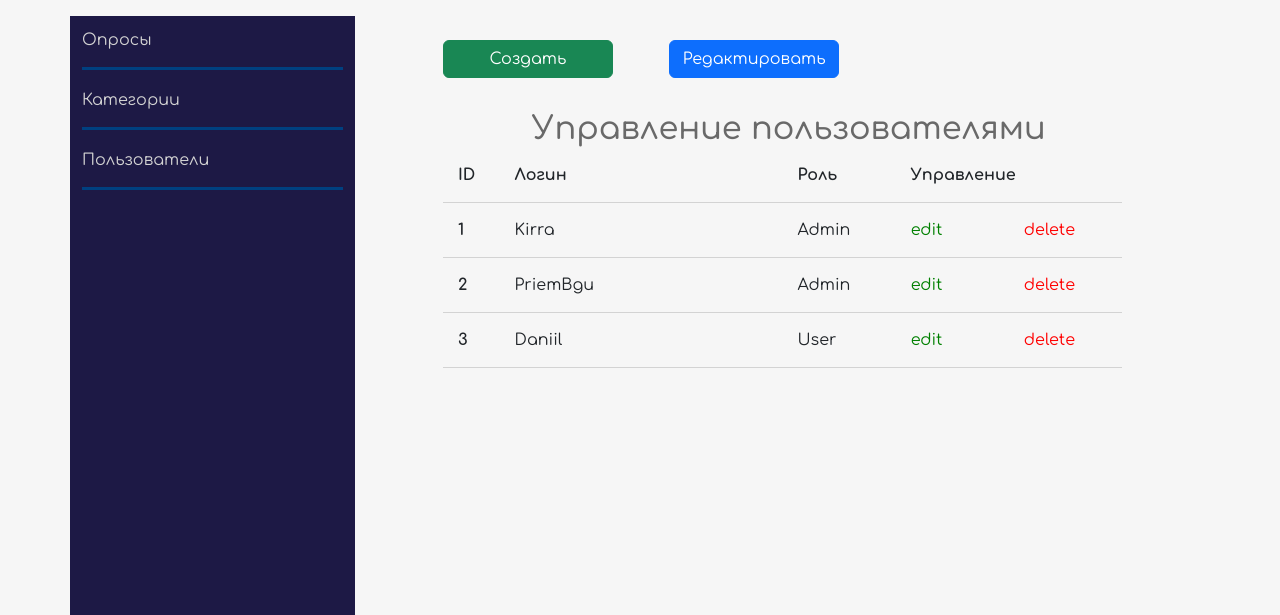
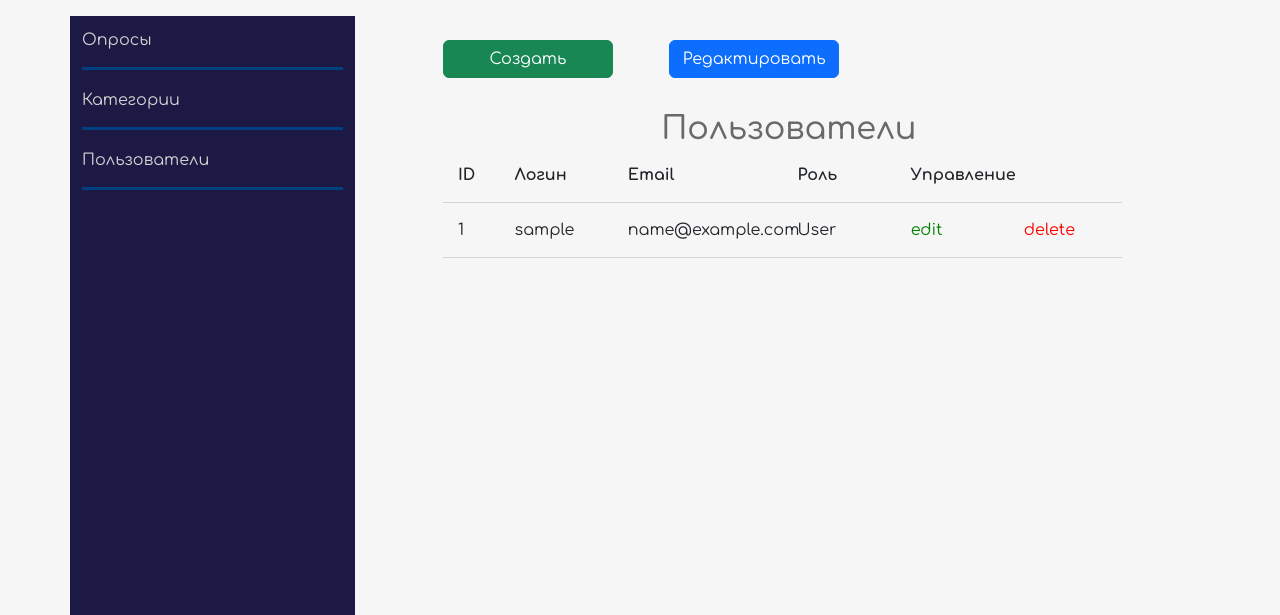
Before and after one commit to kiryalemeshev/DiplomWeb, a PHP site: page /DiplomWeb/admin/users/index.php in a window 1280 px wide. Shown: the part 70-685 px from the top of the page. Run offline with PHP 8.4, Linux system fonts and the light colour scheme; the visitor is signed in with stand-in values (Sample User, id 1); tables that the repository leaves empty or names only in its code hold one stand-in row (values such as "Sample post").

Commit message:
users admin

```diff
--- a/admin/users/create.php
+++ b/admin/users/create.php
@@ -65,12 +65,12 @@ include '../../app/controllers/users.php';
                 <form action="create.php" method="post">
                     <div class=col">
                         <label for="formGroupExampleInput" class="form-label">Ваш логин</label>
-                        <input name="login" value="" type="text" class="form-control" id="formGroupExampleInput" placeholder="введите ваш логин...">
+                        <input name="login"  type="text" class="form-control" id="formGroupExampleInput" placeholder="введите ваш логин...">
 
                     </div>
                     <div class="col">
                         <label for="exampleInputEmail1" class="form-label">Email</label>
-                        <input name="mail"   value=""  type="email" class="form-control" id="exampleInputEmail1" aria-describedby="emailHelp" placeholder="введите ваш email">
+                        <input name="mail"     type="email" class="form-control" id="exampleInputEmail1" aria-describedby="emailHelp" placeholder="введите ваш email">
 
                     </div>
                     <div class="col">
--- a/admin/users/index.php
+++ b/admin/users/index.php
@@ -1,5 +1,6 @@
 <?php include("../../path.php");
-include '../../app/database/db.php';
+
+include '../../app/controllers/users.php';
 
 ?>
 
@@ -53,37 +54,32 @@ include '../../app/database/db.php';
 
 
             <div class="row title-table">
-                <h2>Управление пользователями</h2>
+                <h2>Пользователи</h2>
                 <div class="col-1">ID</div>
-                <div class="col-5">Логин</div>
+                <div class="col-2">Логин</div>
+                <div class="col-3">Email</div>
                 <div class="col-2">Роль</div>
                 <div class="col-4">Управление</div>
 
             </div>
 
+
+            <?php foreach ($users as $key => $user):  ?>
             <div class="row post">
-                <div class="id col-1">1</div>
-                <div class="title col-5">Kirra</div>
-                <div class="author col-2">Admin</div>
-                <div class="red col-2"><a href="">edit</a></div>
-                <div class="del col-2"><a href="">delete</a></div>
+                <div class="col-1"><?=$user['id'];?></div>
+                <div class="col-2"><?=$user['username'];?></div>
+                <div class="col-3"><?=$user['email'];?></div>
+                <?php if ($user['admin'] == 1):?>
+                <div class="col-2">Admin</div>
+                <? else:?>
+                <div class="col-2">User</div>
+                <? endif;?>
+
+                <div class="red col-2"><a href="edit.php?edit_id=<?=$user['id'];?>">edit</a></div>
+                <div class="del col-2"><a href="index.php?delete_id=<?=$user['id'];?>">delete</a></div>
             </div>
+            <? endforeach; ?>
 
-            <div class="row post">
-                <div class="id col-1">2</div>
-                <div class="title col-5">PriemBgu</div>
-                <div class="author col-2">Admin</div>
-                <div class="red col-2"><a href="">edit</a></div>
-                <div class="del col-2"><a href="">delete</a></div>
-            </div>
-
-            <div class="row post">
-                <div class="id col-1">3</div>
-                <div class="title col-5">Daniil</div>
-                <div class="author col-2">User</div>
-                <div class="red col-2"><a href="">edit</a></div>
-                <div class="del col-2"><a href="">delete</a></div>
-            </div>
 
         </div>
 
--- a/app/controllers/users.php
+++ b/app/controllers/users.php
@@ -23,7 +23,7 @@ function userAuth($user)
         }
     }
 
-
+$users = selectAll('users');
 
 // Код для регистрации
 if($_SERVER["REQUEST_METHOD"] === "POST" && isset($_POST['button-reg'])){
@@ -36,16 +36,16 @@ if($_SERVER["REQUEST_METHOD"] === "POST" && isset($_POST['button-reg'])){
     $passS = trim($_POST['pass-second']);
 
     if($login === '' || $email === '' || $passF === ''){
-        $errMsg = "Не все поля заполнены!";
+        array_push($errMsg,"Не все поля заполнены!");
     }elseif (mb_strlen($login, 'UTF-8') < 2){
-        $errMsg = "Логин должен быть более двух символов!!!";
+        array_push($errMsg,"Логин должен быть более двух символов!!!");
     }elseif ($passF !== $passS)
     {
-        $errMsg = "Пароли в обоих полях должны совпадать!!!";
+        array_push($errMsg,"Пароли в обоих полях должны совпадать!!!");
     }else{
         $existence = selectOne('users', ['email' => $email]);
         if (!empty($existence['email']) && $existence['email'] === $email){
-            $errMsg = "Пользователь с такой почтой уже существует!";
+            array_push($errMsg,"Пользователь с такой почтой уже существует!");
         }else{
             $pass = password_hash($passF, PASSWORD_DEFAULT);
             $post =  [
@@ -59,9 +59,6 @@ if($_SERVER["REQUEST_METHOD"] === "POST" && isset($_POST['button-reg'])){
             $id = insert("users",$post);
             $user = selectOne('users', ['id' => $id]);
             userAuth($user);
-
-
-
 
         }
     }
@@ -84,14 +81,14 @@ if($_SERVER["REQUEST_METHOD"] === "POST" && isset($_POST['button-log'])) {
 
 
     if($email === '' || $pass === '') {
-        $errMsg = "Не все поля заполнены!";
+        array_push($errMsg,"Не все поля заполнены!");
     }else{
         $existence = selectOne('users', ['email' => $email]);
         if ($existence && password_verify($pass, $existence['password'])) {
             userAuth($existence);
 
         }else{
-            $errMsg = "Почта либо пароль введены неверно!";
+            array_push($errMsg,"Почта либо пароль введены неверно!");
         }
     }
 
@@ -146,3 +143,69 @@ if($_SERVER["REQUEST_METHOD"] === "POST" && isset($_POST['create-user'])){
     $login = '';
     $email = '';
 }
+
+//Удаление пользователя в админке
+if($_SERVER["REQUEST_METHOD"] === "GET" && isset($_GET['delete_id'])){
+    $id = $_GET['delete_id'];
+    delete('users', $id);
+    header('location: ' . BASE_URL . 'admin/users/index.php');
+}
+
+
+
+//Редактирование пользователя через админку
+if ($_SERVER["REQUEST_METHOD"] === "GET" && isset($_GET['edit_id'])) {
+    $user = selectOne('users', ['id' => $_GET['edit_id']]);
+
+    $id = $user['id'];
+    $admin = $user['admin'];
+    $username = $user['username'];
+    $email = $user['email'];
+}
+
+if ($_SERVER["REQUEST_METHOD"] === "POST" && isset($_POST['update-user'])) {
+    $id = $_POST['id'];
+    $mail = trim($_POST['mail']);
+    $login = trim($_POST['login']);
+    $PassF = trim($_POST['pass-first']);
+    $PassS = trim($_POST['pass-second']);
+
+    $admin = isset($_POST['admin']) ? 1 : 0;
+
+    if ($login === '') {
+        array_push($errMsg, "Не все поля заполнены!");
+    } elseif (mb_strlen($login, 'UTF-8') < 2) {
+        array_push($errMsg, "Логин должен быть более 2-ух символов!!!");
+    } else {
+        if (empty($PassF) || empty($PassS)) {
+            if (isset($_POST['admin'])) {
+                $admin = 1;
+            }
+
+            $user = [
+                'admin' => $admin,
+                'username' => $login
+            ];
+            update('users', $id, $user);
+            header('Location: ' . BASE_URL . 'admin/users/index.php');
+        } else {
+            if ($PassF !== $PassS) {
+                array_push($errMsg, "Пароли в обоих полях должны совпадать!!!");
+            } else {
+                $pass = password_hash($PassF, PASSWORD_DEFAULT);
+                if (isset($_POST['admin'])) {
+                    $admin = 1;
+                }
+
+                $user = [
+                    'admin' => $admin,
+                    'username' => $login,
+                    'password' => $pass
+                ];
+
+                update('users', $id, $user);
+                header('Location: ' . BASE_URL . 'admin/users/index.php');
+            }
+        }
+    }
+}
--- a/log.php
+++ b/log.php
@@ -46,7 +46,7 @@ include "app/controllers/users.php";
     <h2 class="col-12">Авторизация</h2>
 
       <div class="mb-3 col-12 col-md-4 err">
-          <p><?= $errMsg ?></p>
+          <?php  include "app/helps/errorinfo.php"; ?>
       </div>
 
       <div class="w-100"></div>
--- a/reg.php
+++ b/reg.php
@@ -61,7 +61,7 @@
     <form class="row justify-content-center" method="post" action="reg.php">
         <h2>Форма регистрации</h2>
         <div class="mb-3 col-12 col-md-4 err">
-            <p><?=$errMsg?></p>
+            <?php  include "app/helps/errorinfo.php"; ?>
         </div>
         <div class="w-100"></div>
         <div class="mb-3 col-12 col-md-4">
```
Also changed, not shown: admin/users/edit.php (added, +107 -0 lines).
